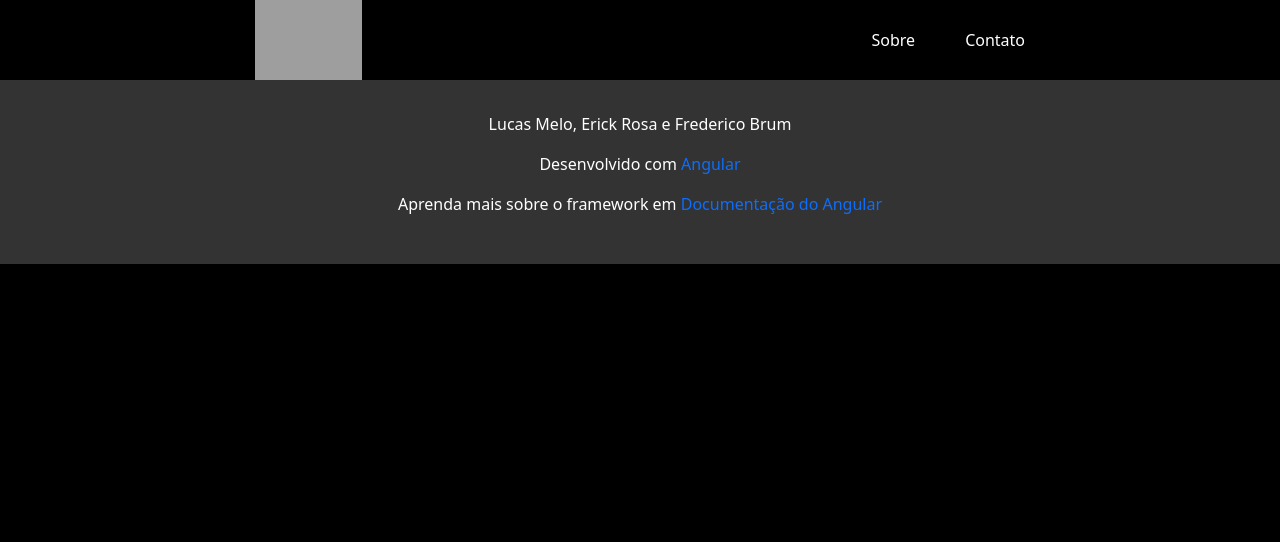
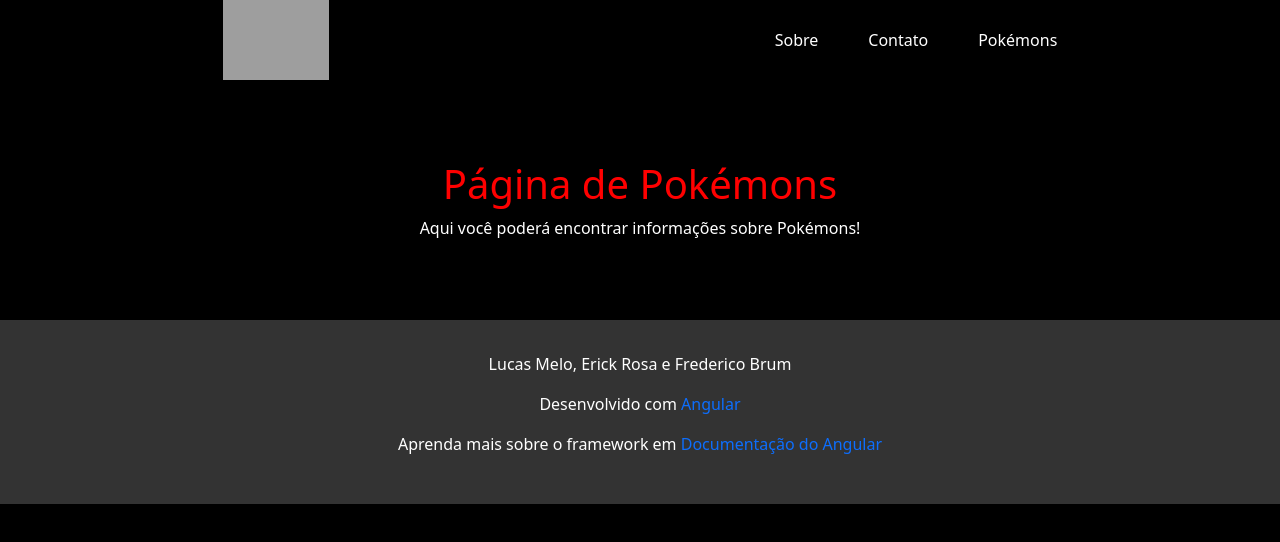
Before and after one commit to luc9z/AngularProject, an Angular app in the folder AngularProject/: page /pokemon in a window 1280 px wide. Before the commit this address led to /. Shown: the top 542 px of the page. Built offline with nearby package versions, Linux system fonts and the light colour scheme; grey boxes are pictures that could not be loaded.

Commit message:
feat: added router pokemon

```diff
--- a/AngularProject/src/app/app.routes.ts
+++ b/AngularProject/src/app/app.routes.ts
@@ -1,10 +1,12 @@
 import { Routes } from '@angular/router';
-import { HomeComponent } from './home/home.component';
 import { ContatoComponent } from './contato/contato.component';
 import { SobreComponent } from './sobre/sobre.component';
+import { HomeComponent } from './home/home.component';
+import { PokemonsComponent } from './pokemons/pokemons.component';
 
 export const routes: Routes = [
   { path: '', component: HomeComponent },
   { path: 'sobre', component: SobreComponent },
-  { path: 'contato', component: ContatoComponent }
+  { path: 'contato', component: ContatoComponent },
+  { path: 'pokemon', component: PokemonsComponent }
 ];
--- a/AngularProject/src/app/cabecalho/cabecalho.component.html
+++ b/AngularProject/src/app/cabecalho/cabecalho.component.html
@@ -7,5 +7,6 @@
     <div class="cabecalho__nav">
       <nav class="cabecalho__itens"><a routerLink="/sobre">Sobre</a></nav>
       <nav class="cabecalho__itens"><a routerLink="/contato">Contato</a></nav>
+      <nav class="cabecalho__itens"><a routerLink="/pokemon">Pokémons</a></nav>
     </div>
   </div>
--- /dev/null
+++ b/AngularProject/src/app/pokemons/pokemons.component.css
@@ -0,0 +1,9 @@
+h1 {
+    color: #ff0000;
+    margin-top: 2em;
+  }
+
+p {
+    color: white;
+    margin-bottom: 5em;
+}
--- /dev/null
+++ b/AngularProject/src/app/pokemons/pokemons.component.html
@@ -0,0 +1,4 @@
+<h1 style="text-align: center;">Página de Pokémons</h1>
+<p style="text-align: center;">
+  Aqui você poderá encontrar informações sobre Pokémons!
+</p>
```
Also changed, not shown: AngularProject/src/app/pokemons/pokemons.component.ts (added, +9 -0 lines), 1 other file (tests, documents, lock files or other folders).
